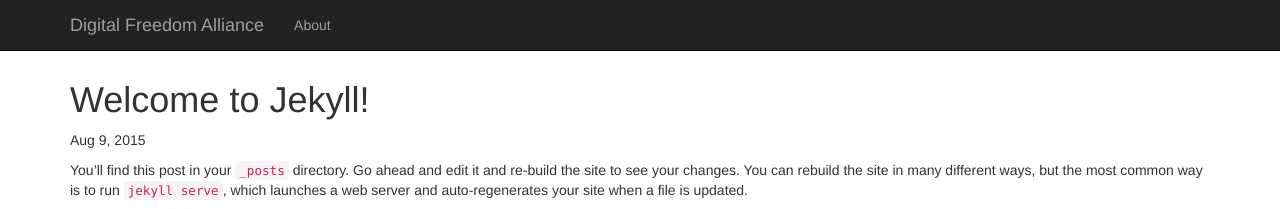
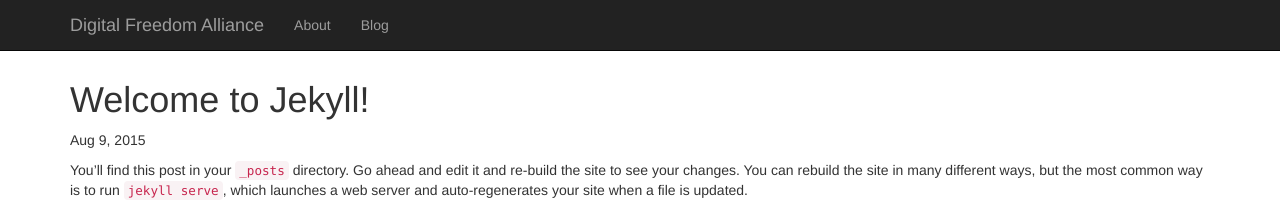
Before and after one commit to digitalfreedom/website, a Jekyll site: the page built from _posts/2015-08-09-welcome-to-jekyll.markdown, in a window 1280 px wide. Shown: the top 209 px of the page. Built offline with Jekyll 4.4.1, drawn with Linux system fonts in a browser that asks for light colours.

Commit message:
Added link for blog page

```diff
--- a/_includes/header.html
+++ b/_includes/header.html
@@ -16,6 +16,7 @@
           <li><a href="{{ page.url | prepend: site.baseurl }}">{{ page.title }}</a></li>
           {% endif %}
         {% endfor %}
+          <li><a href="{{ site.baseurl }}blog.html">Blog</a></li>
       </ul>
     </div>
   </div>
```
